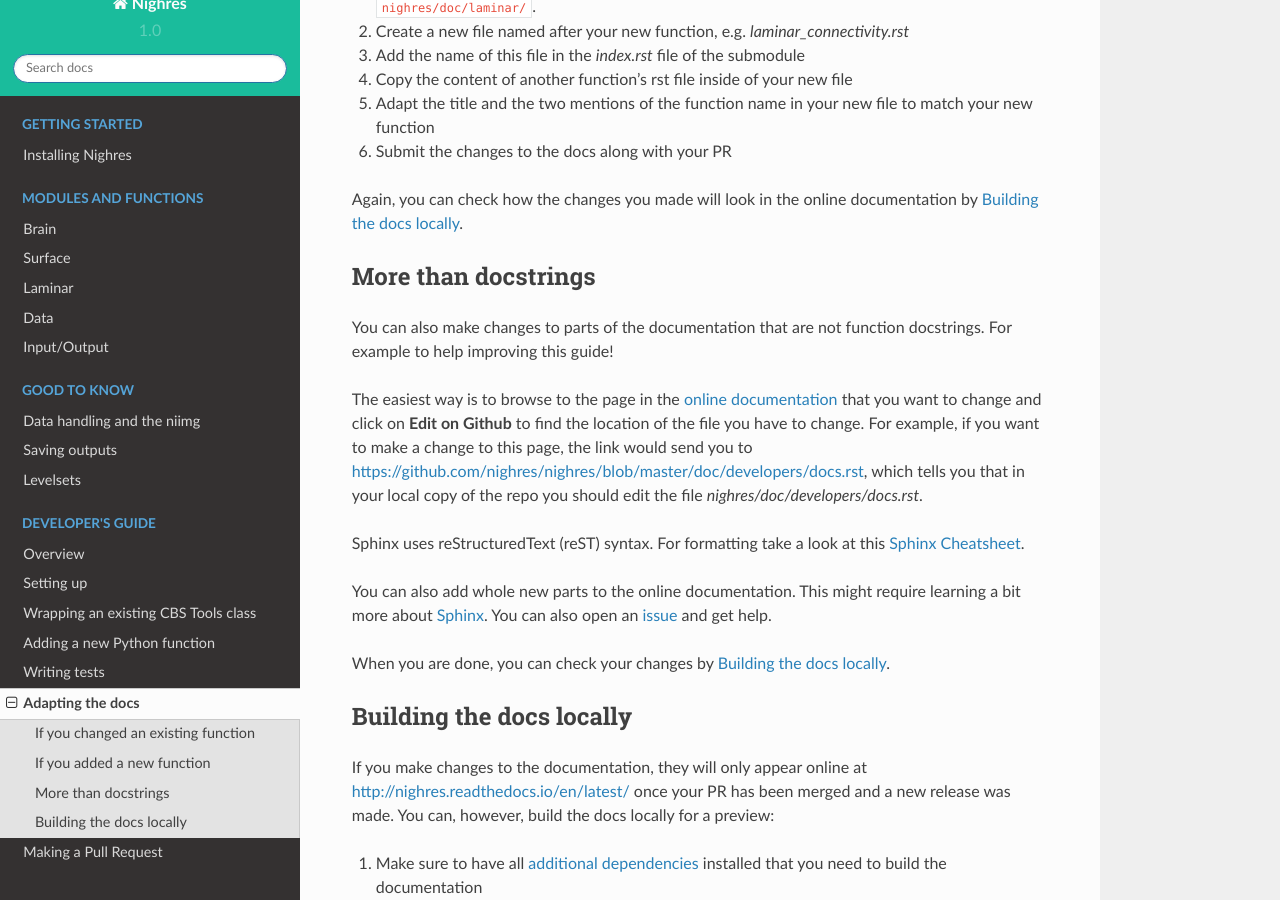
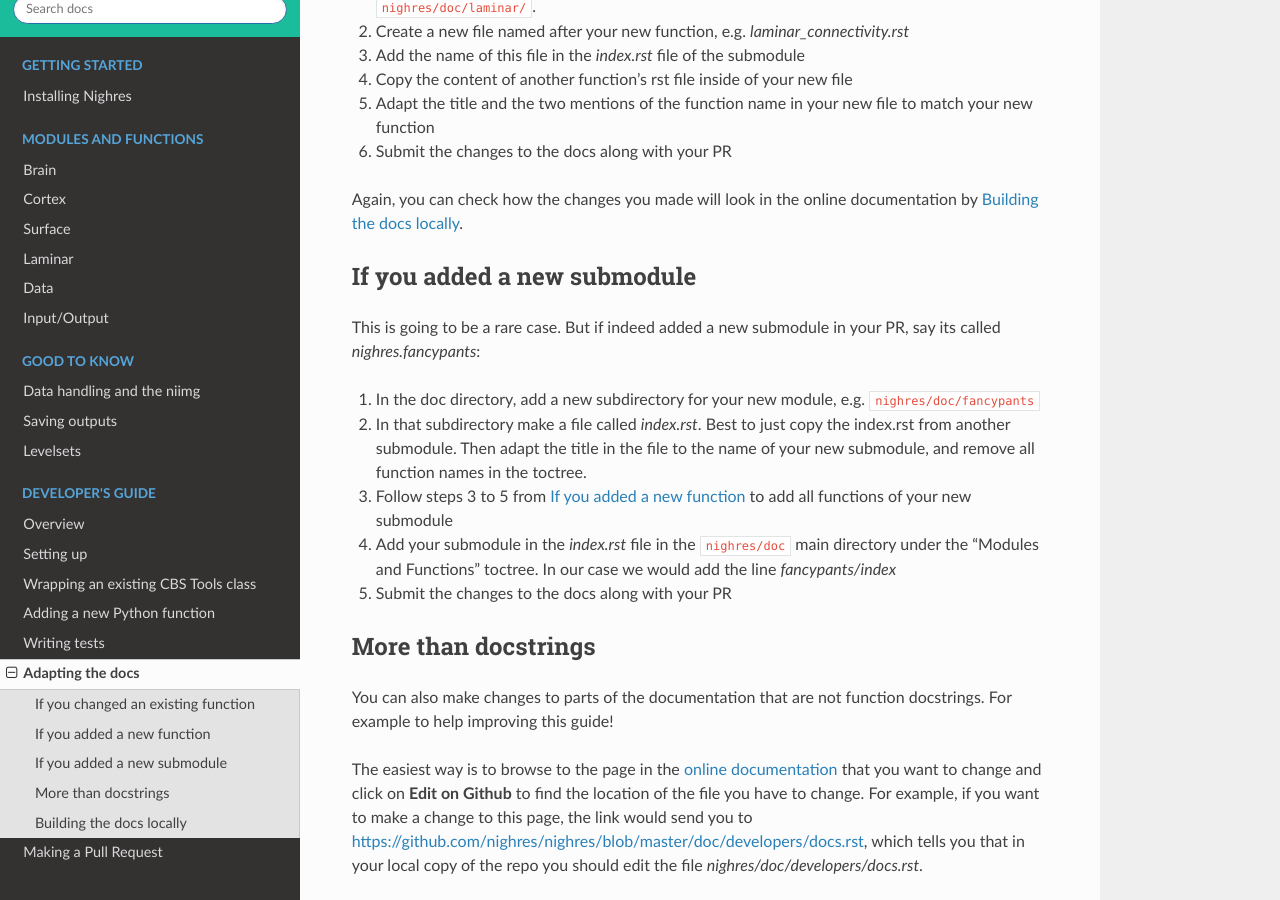
Before and after one commit to nighres/nighres, a Sphinx documentation site: the page built from doc/developers/docs.rst, in a window 1280 px wide and 900 px high, scrolled down 590 px. Built offline with Sphinx 7.4.7 and the Read the Docs theme 2.0.0, drawn with Linux system fonts in a browser that asks for light colours; pages that are not in the unit, such as notebooks, are missing from menus.

Commit message:
adding cortex submodule to docs and how to add submodule to docs

```diff
--- a/doc/developers/docs.rst
+++ b/doc/developers/docs.rst
@@ -8,6 +8,8 @@ Nighres uses `Sphinx <http://www.sphinx-doc.org/en/stable/>`_ which makes it eas
 If you changed an existing function
 -----------------------------------
 Make sure to check if your changes also require changes in the docstring. Adapting an existing docstring is usually straightforward. If you are curious how your changes will look in the online docs, you can try out :ref:`build-docs`.
+
+.. _newfunc-docs:
 
 If you added a new function
 -----------------------------
@@ -21,6 +23,16 @@ Make sure to write a comprehensive docstring. We use `NumPy/SciPy docstring <htt
 6. Submit the changes to the docs along with your PR
 
 Again, you can check how the changes you made will look in the online documentation by :ref:`build-docs`.
+
+If you added a new submodule
+-----------------------------
+This is going to be a rare case. But if indeed added a new submodule in your PR, say its called *nighres.fancypants*:
+
+1. In the doc directory, add a new subdirectory for your new module, e.g. ``nighres/doc/fancypants``
+2. In that subdirectory make a file called *index.rst*. Best to just copy the index.rst from another submodule. Then adapt the title in the file to the name of your new submodule, and remove all function names in the toctree.
+3. Follow steps 3 to 5 from :ref:`newfunc-docs` to add all functions of your new submodule
+4. Add your submodule in the *index.rst* file in the ``nighres/doc`` main directory under the "Modules and Functions" toctree. In our case we would add the line *fancypants/index*
+5. Submit the changes to the docs along with your PR
 
 More than docstrings
 --------------------
--- a/doc/index.rst
+++ b/doc/index.rst
@@ -35,6 +35,7 @@ tools easier to install, use and extend.
    :caption: Modules and Functions
 
    brain/index
+   cortex/index
    surface/index
    laminar/index
    data/index
```
Also changed, not shown: doc/cortex/cruise_cortex_extraction.rst (added, +11 -0 lines), doc/cortex/index.rst (added, +7 -0 lines).
